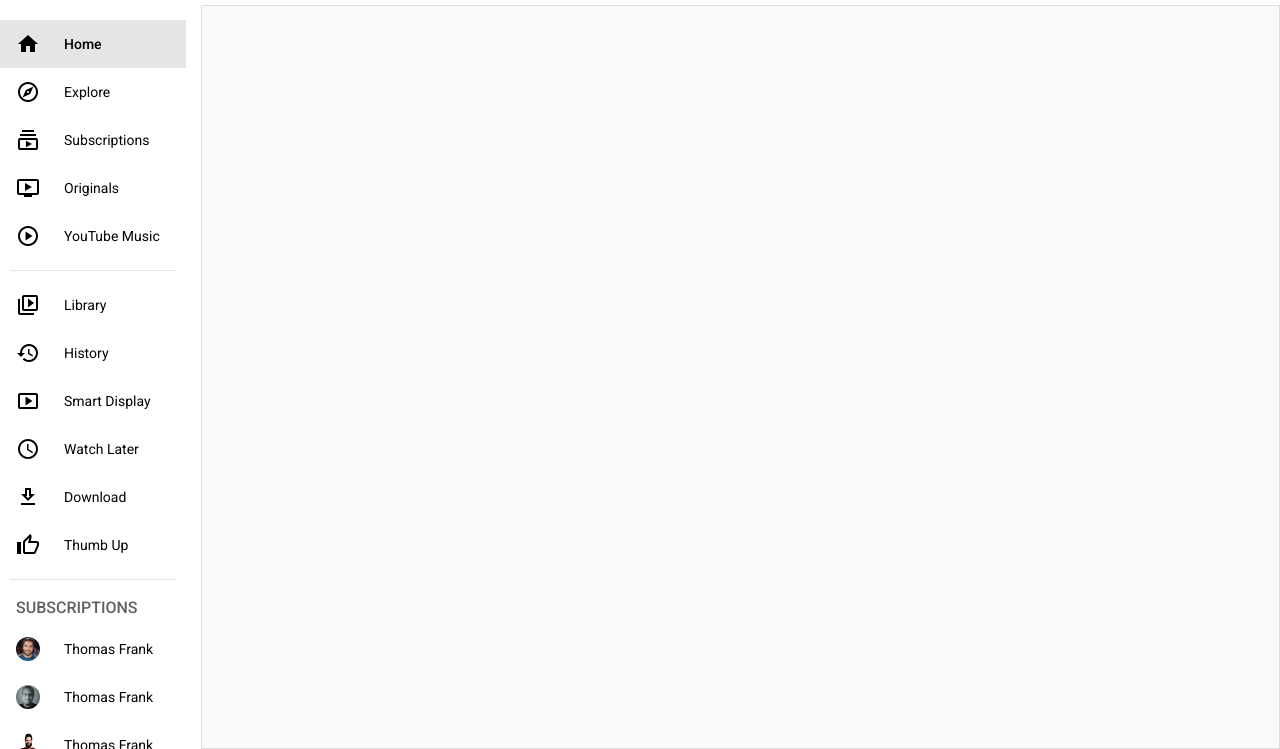
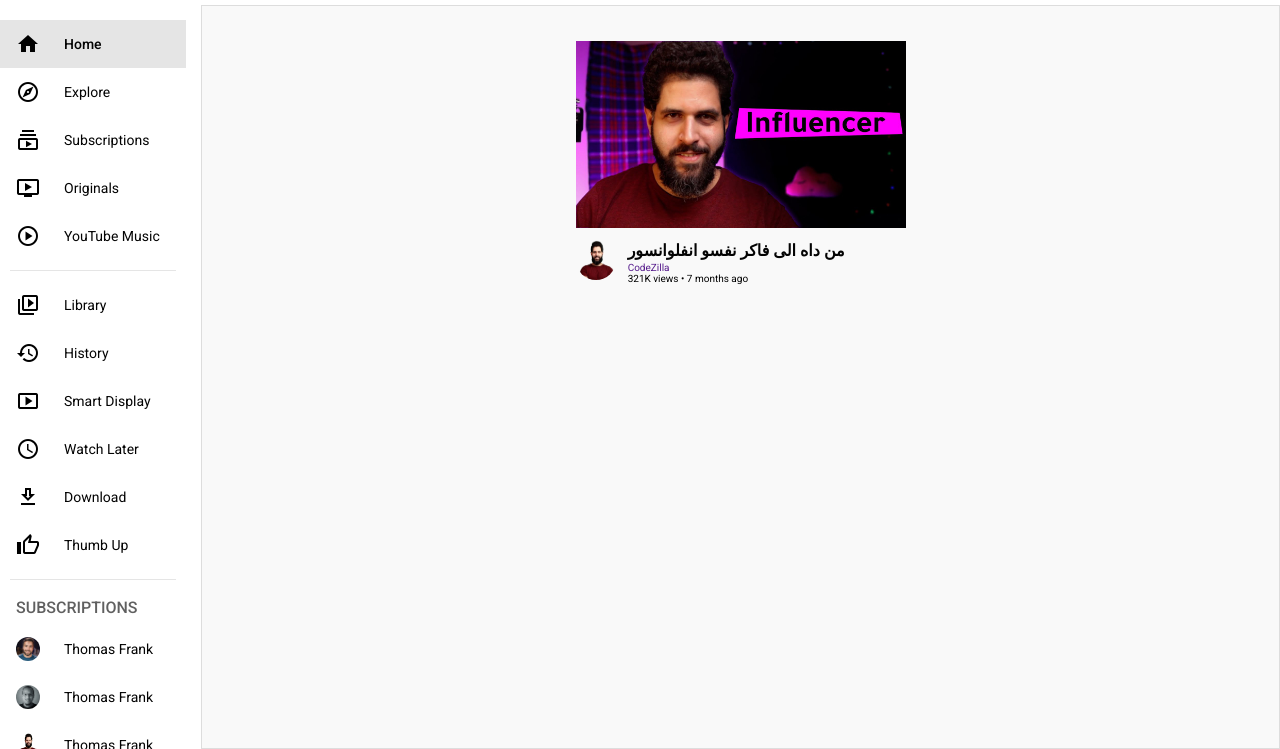
Before and after one commit to ayoub-dev5/Youtube-colne, a plain HTML site: page index.html in a window 1280 px wide. Shown: the part 51-800 px from the top of the page. Drawn offline with Linux system fonts and the light colour scheme.

Commit message:
styling main seaction

```diff
--- a/index.html
+++ b/index.html
@@ -118,15 +118,20 @@
       <div class="videos-container">
         <div class="video">
           <div class="thumbnail">
-
+            <img src="/img/video1.jpeg" alt="video1">
           </div>
           <div class="video-detals">
             <div class="creater-img">
-
+              <img src="/img/codzila.png" alt="codzila">
             </div>
             <div class="title">
-              <a href="" class="video-title"></a>
-              <a href="" class="video-creater"></a>
+              <a href="" class="video-title">من داه الى فاكر نفسو انفلوانسور
+
+              </a>
+              <a href="" class="video-creater">
+                CodeZilla
+              </a>
+              <span>321K views • 7 months ago </span>
             </div>
           </div>
         </div>
--- a/style/style.css
+++ b/style/style.css
@@ -170,3 +170,55 @@
   border: 1px solid #ddd;
   overflow-y: auto;
 }
+
+.videos-container{
+  display: flex;
+  flex-direction: row;
+  justify-content: space-around;
+  flex-wrap: wrap;
+}
+
+.video{
+  width: 330px;
+  margin-bottom: 40px;
+  cursor: pointer;
+}
+
+.thumbnail{
+  width: 100%;
+  height: 187px;
+  margin-bottom: 12px;
+}
+
+.thumbnail img{
+  width: 100%;
+  height: 100%;
+}
+
+.video-detals{
+  display: flex;
+}
+
+.creater-img img{
+  width: 40px;
+  height: 40px;
+  border-radius: 50%;
+  margin-right: 12px;
+}
+
+.title{
+  display: flex;
+  flex-direction: column;
+}
+
+.title a{
+  text-decoration: none;
+}
+
+.video-title{
+  color: rgb(3, 3, 3);
+  font-size: 1.6rem;
+  max-width: 278px;
+  font-weight: 600;
+  line-height: 2.2rem;
+}
```
